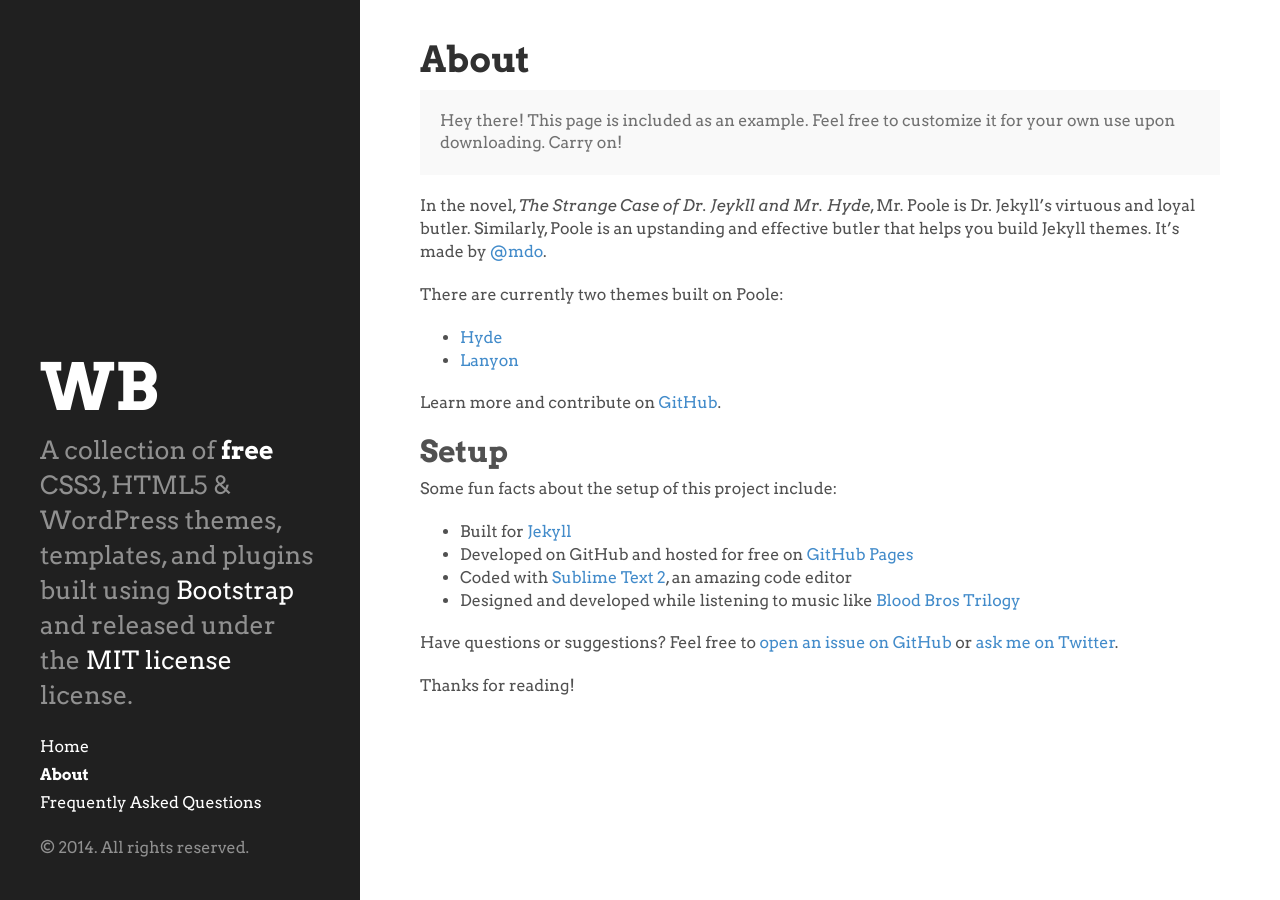
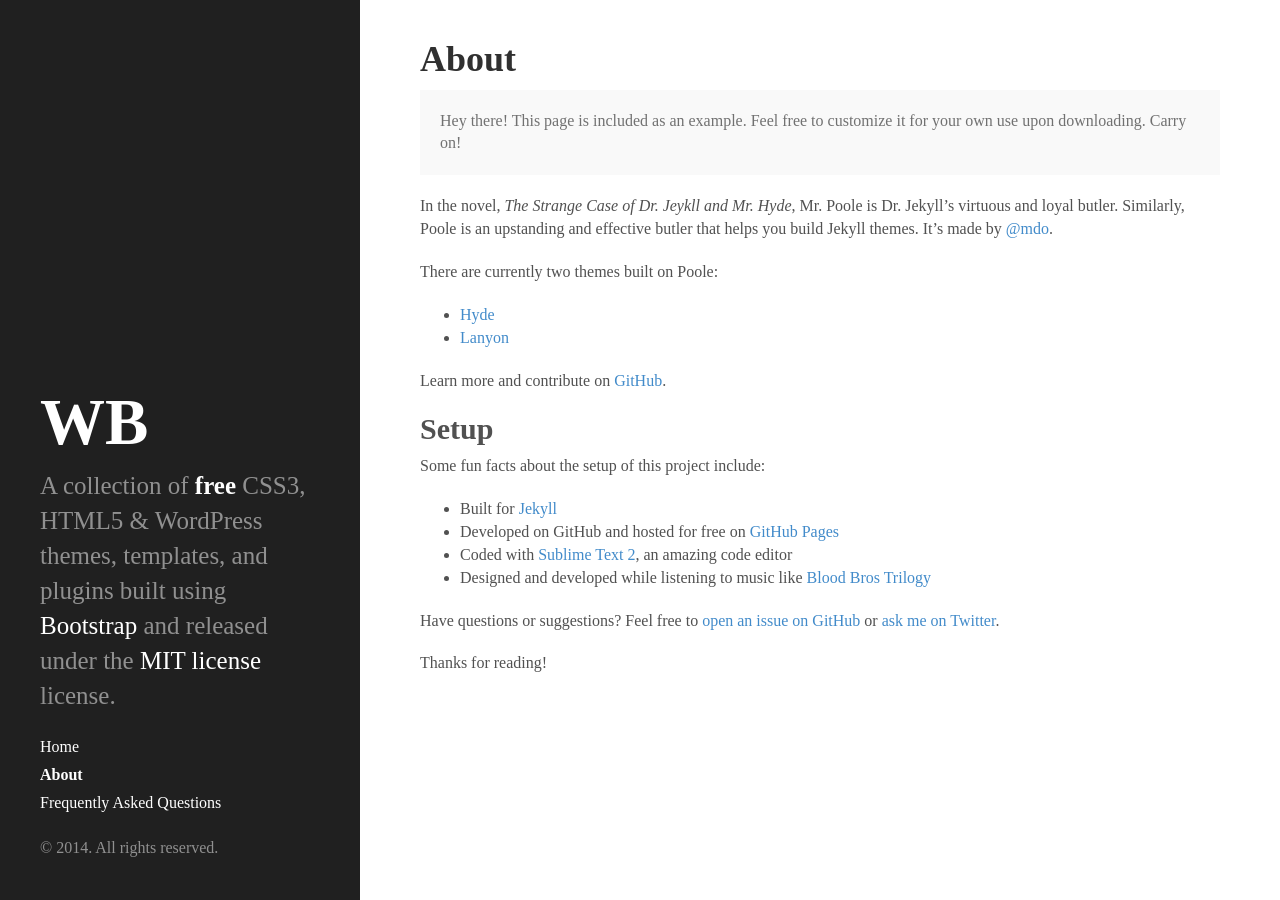
Before and after one commit to wobootstrap/wobootstrap.github.io, a Jekyll site: the page built from about.md, in a window 1280 px wide. Built offline with Jekyll 4.4.1, drawn with Linux system fonts in a browser that asks for light colours; Markdown is read by kramdown in place of the engine named in the settings.

Commit message:
Update head.html

```diff
--- a/_includes/head.html
+++ b/_includes/head.html
@@ -20,7 +20,7 @@
   <link rel="stylesheet" href="{{ site.baseurl }}public/css/syntax.css">
   <link rel="stylesheet" href="{{ site.baseurl }}public/css/hyde.css">
   <link rel="stylesheet" href="{{ site.baseurl }}public/fonts/fontAwesome/css/font-awesome.min.css">
-  <link href='http://fonts.googleapis.com/css?family=Arvo:400,700,400italic,700italic' rel='stylesheet' type='text/css'>
+  <link href='http://fonts.googleapis.com/css?family=Open+Sans:300italic,400italic,600italic,700italic,800italic,400,300,600,700,800' rel='stylesheet' type='text/css'>
 
     <!-- Icons -->
   <link rel="apple-touch-icon-precomposed" sizes="144x144" href="{{ site.baseurl }}public/apple-touch-icon-144-precomposed.png">
```
